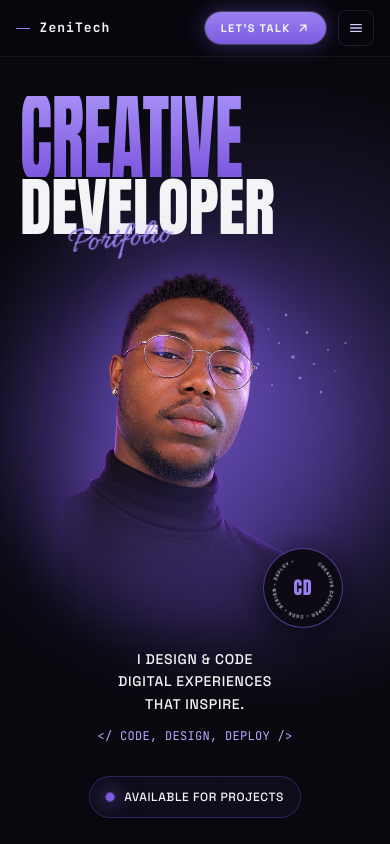
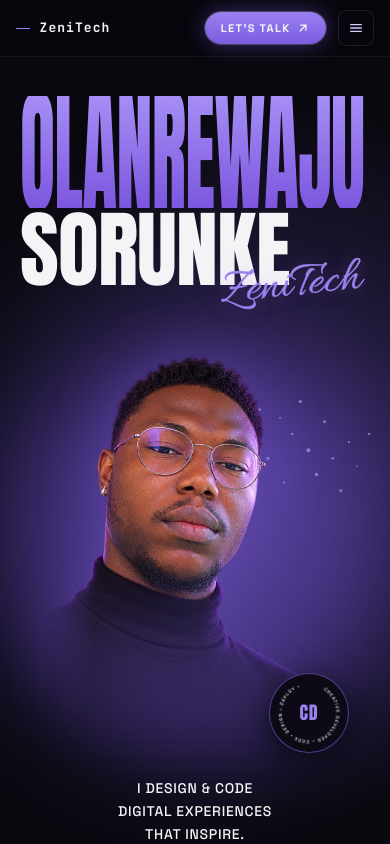
Before and after one commit to zenitech007/zenitech-portfolio, a Next.js app: page / in a window 390 px wide. Shown: the top 844 px of the page. Built offline with nearby package versions, Linux system fonts and the light colour scheme.

Commit message:
feat: update layout and responsiveness for ContactFooter, FeaturedProjects, Hero, ToolkitProcessCta, WhatIDo, and OrbitLine components

```diff
--- a/components/Hero.tsx
+++ b/components/Hero.tsx
@@ -39,21 +39,101 @@ export default function Hero() {
     { value: '10+', label: 'TECHNOLOGIES' },
   ];
 
+  // Name lockup used by BOTH layouts. Everything is sized in cqw of its own wrapper
+  // (wrapper width = 100cqw), so it fills any column width without breakpoints.
+  // Anton widths: OLANREWAJU = 4.78em, SORUNKE = 3.21em.
+  const nameLockup = (
+    <div className="relative w-full" style={{ containerType: 'inline-size' }}>
+      <div className="relative" style={{ height: '63cqw' }}>
+        <h1
+          aria-label="Olanrewaju Sorunke, ZeniTech"
+          className="font-display font-normal uppercase select-none"
+        >
+          {/* Line 1: tall, condensed, gradient */}
+          <motion.div
+            custom={2}
+            variants={fadeUp}
+            initial="hidden"
+            animate="visible"
+            aria-hidden="true"
+            style={{ height: '33.8cqw' }}
+          >
+            <span
+              className="creative-gradient-text block"
+              style={{
+                fontSize: '20.6cqw',
+                lineHeight: 0.82,
+                letterSpacing: '-0.01em',
+                transform: 'scale(1, 1.9)',
+                transformOrigin: 'top left',
+                whiteSpace: 'nowrap',
+              }}
+            >
+              OLANREWAJU
+            </span>
+          </motion.div>
+
+          {/* Line 2: solid white, touches line 1 */}
+          <motion.div
+            custom={3}
+            variants={fadeUp}
+            initial="hidden"
+            animate="visible"
+            aria-hidden="true"
+            style={{ marginTop: '0.4cqw' }}
+          >
+            <span
+              className="block text-[#f4f4f6]"
+              style={{
+                fontSize: '24cqw',
+                lineHeight: 0.82,
+                letterSpacing: '-0.01em',
+                whiteSpace: 'nowrap',
+              }}
+            >
+              SORUNKE
+            </span>
+          </motion.div>
+        </h1>
+
+        {/* Script word overlapping the bottom edge of SORUNKE */}
+        <motion.div
+          custom={4}
+          variants={fadeUp}
+          initial="hidden"
+          animate="visible"
+          className="pointer-events-none absolute select-none"
+          style={{ left: '57cqw', top: '49.5cqw' }}
+          aria-hidden="true"
+        >
+          <div style={{ transform: 'rotate(-6deg)', transformOrigin: 'left center' }}>
+            <span
+              className="portfolio-script block whitespace-nowrap leading-none text-[#9a80f0]"
+              style={{ fontSize: '14cqw' }}
+            >
+              ZeniTech
+            </span>
+          </div>
+        </motion.div>
+      </div>
+    </div>
+  );
+
   return (
     <section
       id="home"
-      aria-label="Creative Developer Hero Section"
-      className="relative w-full min-h-screen bg-[#08070d] hero-atmosphere flex items-center justify-center overflow-hidden"
+      aria-label="Introduction"
+      className="relative w-full bg-[#08070d] hero-atmosphere overflow-hidden lg:flex lg:justify-center"
     >
       {/* ── Film-Grain Noise Overlay (feTurbulence) ── */}
       <NoiseOverlay />
 
       {/* ══════════════════════════════════════════════════════════════════════
-          DESKTOP: PIXEL-PERFECT COMPOSITION FRAME (>= 768px)
+          DESKTOP: PIXEL-PERFECT COMPOSITION FRAME (>= 1024px)
           Aspect ratio 3/2, max 1440px, container-type: inline-size
           All coordinates positioned in % of frame, all fonts in cqw
           ══════════════════════════════════════════════════════════════════════ */}
-      <div className="hidden md:block w-full max-w-[1440px] h-full">
+      <div className="hidden lg:block w-full max-w-[1440px]">
         <div
           className="relative w-full aspect-[3/2] select-none"
           style={{ containerType: 'inline-size' }}
@@ -136,94 +216,13 @@ export default function Hero() {
           </div>
 
           {/* ── 3. Headline (left x 4%, top y 12%), z-index ABOVE portrait ── */}
+          {/* ── Headline: name lockup (x 4%, y 12%, 54cqw wide) ── */}
           <div
             className="absolute z-30 pointer-events-none"
-            style={{
-              left: '4%',
-              top: '12%',
-              width: '58%',
-            }}
+            style={{ left: '4%', top: '12%', width: '54cqw' }}
           >
-            <h1
-              aria-label="Creative Developer Portfolio"
-              className="relative flex flex-col font-display font-normal uppercase select-none"
-            >
-              {/* Line 1: CREATIVE — Taller than DEVELOPER (~1.7x), gradient fill */}
-              <motion.div
-                custom={2}
-                variants={fadeUp}
-                initial="hidden"
-                animate="visible"
-                style={{
-                  height: '21.1cqw',
-                }}
-              >
-                <span
-                  className="creative-gradient-text block"
-                  style={{
-                    fontSize: '14.5cqw',
-                    lineHeight: 0.82,
-                    letterSpacing: '-0.01em',
-                    transform: 'scale(0.96, 1.7)',
-                    transformOrigin: 'top left',
-                  }}
-                >
-                  CREATIVE
-                </span>
-              </motion.div>
-
-              {/* Line 2: DEVELOPER — Solid #f4f4f6, touches bottom of CREATIVE */}
-              <motion.div
-                custom={3}
-                variants={fadeUp}
-                initial="hidden"
-                animate="visible"
-                className="relative"
-              >
-                <span
-                  className="block text-[#f4f4f6]"
-                  style={{
-                    fontSize: '14.5cqw',
-                    lineHeight: 0.82,
-                    letterSpacing: '-0.01em',
-                  }}
-                >
-                  DEVELOPER
-                </span>
-              </motion.div>
-            </h1>
+            {nameLockup}
           </div>
-
-          {/* Overlapping "Portfolio" Script Word:
-              Solid violet-400, left edge at x 29%, top at y 60%, overlapping bottom edge of DEVELOPER under V-E-L */}
-          <motion.div
-            custom={4}
-            variants={fadeUp}
-            initial="hidden"
-            animate="visible"
-            className="absolute z-35 pointer-events-none select-none"
-            style={{
-              left: '29%',
-              top: '60%',
-            }}
-          >
-            <div
-              style={{
-                transform: 'rotate(-6deg)',
-                transformOrigin: 'left center',
-              }}
-            >
-              <span
-                className="portfolio-script block text-[#9a80f0] whitespace-nowrap leading-none"
-                style={{
-                  fontSize: 'clamp(38px, 8.5cqw, 126px)',
-                }}
-                aria-hidden="true"
-              >
-                Portfolio
-              </span>
-            </div>
-          </motion.div>
 
           {/* ── 4. Left Text Block (x 4%) ── */}
           <div
@@ -390,116 +389,78 @@ export default function Hero() {
       </div>
 
       {/* ══════════════════════════════════════════════════════════════════════
-          MOBILE: BEAUTIFULLY STACKED RESPONSIVE LAYOUT (< 768px)
-          headline -> portrait -> tagline -> badge -> stats grid
+          MOBILE + TABLET (< 1024px)
+          Phones: one column  → headline, portrait, tagline, stats (2x2)
+          Tablets (>= 640px): two columns → headline + copy | portrait, stats (4 across)
           ══════════════════════════════════════════════════════════════════════ */}
-      <div className="block md:hidden w-full px-5 pt-24 pb-8 z-20 relative max-w-md mx-auto select-none">
-        {/* Mobile Headline */}
-        <div className="relative mb-8">
-          <h1
-            aria-label="Creative Developer Portfolio"
-            className="flex flex-col font-display uppercase tracking-tight select-none"
+      <div className="relative z-20 mx-auto w-full max-w-4xl select-none px-5 pb-12 pt-24 sm:px-8 sm:pb-16 sm:pt-28 lg:hidden">
+        <div className="grid grid-cols-1 gap-y-8 sm:grid-cols-[1.12fr_1fr] sm:items-center sm:gap-x-8">
+          {/* Headline */}
+          <div className="sm:col-start-1 sm:row-start-1">{nameLockup}</div>
+
+          {/* Portrait with dust burst + badge */}
+          <div
+            className="relative mx-auto w-full max-w-[300px] sm:col-start-2 sm:row-span-2 sm:row-start-1 sm:max-w-[380px]"
+            style={{ aspectRatio: '524 / 693' }}
           >
-            <span
-              className="creative-gradient-text block text-[4.4rem] leading-[0.8] origin-top-left"
-              style={{
-                transform: 'scale(0.96, 1.45)',
-                marginBottom: '1.8rem',
-              }}
-            >
-              CREATIVE
-            </span>
-            <span className="text-[#f4f4f6] block text-[4rem] leading-[0.82]">
-              DEVELOPER
-            </span>
-          </h1>
-
-          {/* Script Word: Portfolio */}
-          <div
-            className="absolute -bottom-6 left-12 z-30"
-            style={{ transform: 'rotate(-6deg)' }}
-          >
-            <span className="portfolio-script text-4xl text-[#9a80f0] block leading-none">
-              Portfolio
-            </span>
-          </div>
+            <div className="absolute inset-0 -z-10 flex scale-[1.35] items-center justify-center">
+              <DustBurst className="h-full w-full" />
             </div>
 
-        {/* Mobile Portrait with Dust Burst */}
-        <div className="relative w-full aspect-[4/5] max-w-[280px] mx-auto my-8">
-          {/* Dust Burst behind */}
-          <div className="absolute inset-0 scale-125 -z-10 flex items-center justify-center">
-            <DustBurst className="w-full h-full" />
-          </div>
-
-          {/* Cutout Portrait */}
             <div
-            className="relative w-full h-full"
+              className="relative h-full w-full"
               style={{ filter: 'drop-shadow(0 0 30px rgba(123,92,224,0.35))' }}
             >
               <div
-              className="relative w-full h-full"
-              style={{
-                maskImage: PORTRAIT_SIDE_FADE,
-                WebkitMaskImage: PORTRAIT_SIDE_FADE,
-              }}
+                className="relative h-full w-full"
+                style={{ maskImage: PORTRAIT_SIDE_FADE, WebkitMaskImage: PORTRAIT_SIDE_FADE }}
               >
                 <div
-                className="relative w-full h-full"
-                style={{
-                  maskImage: PORTRAIT_BOTTOM_FADE,
-                  WebkitMaskImage: PORTRAIT_BOTTOM_FADE,
-                }}
+                  className="relative h-full w-full"
+                  style={{ maskImage: PORTRAIT_BOTTOM_FADE, WebkitMaskImage: PORTRAIT_BOTTOM_FADE }}
                 >
                   <Image
                     src="/hero-portrait.png"
-                  alt="Creative Developer Portrait Cutout"
+                    alt="Olanrewaju Sorunke portrait"
                     fill
                     priority
-                  sizes="280px"
+                    sizes="(min-width: 640px) 380px, 300px"
                     className="object-contain object-bottom"
                   />
                 </div>
               </div>
             </div>
 
-          {/* Circular Badge pinned on Mobile */}
-          <div className="absolute -bottom-3 -right-2 w-20 h-20 z-30">
-            <OrbitBadge className="w-full h-full" />
+            <div className="absolute -bottom-2 -right-1 z-30 h-20 w-20 sm:-right-3 sm:h-24 sm:w-24">
+              <OrbitBadge className="h-full w-full" />
             </div>
           </div>
 
-        {/* Mobile Tagline & Code */}
-        <div className="space-y-3 mb-8 text-center sm:text-left">
-          <p className="font-sans font-medium uppercase text-sm tracking-wider text-[#f4f4f6] leading-relaxed">
+          {/* Tagline, code line, availability */}
+          <div className="space-y-5 text-center sm:col-start-1 sm:row-start-2 sm:text-left">
+            <p className="font-sans text-sm font-medium uppercase leading-relaxed tracking-wider text-[#f4f4f6] sm:text-base">
               I DESIGN &amp; CODE<br />
               DIGITAL EXPERIENCES<br />
               THAT INSPIRE.
             </p>
-          <p className="font-mono text-xs text-[#b9a6ff] tracking-wide">
+            <p className="font-mono text-xs tracking-wide text-[#b9a6ff] sm:text-sm">
               &lt;/ CODE, DESIGN, DEPLOY /&gt;
             </p>
-        </div>
-
-        {/* Mobile "AVAILABLE FOR PROJECTS" Dot Label */}
-        <div className="flex items-center justify-center gap-2.5 py-3 px-4 rounded-full bg-[#120d22]/70 border border-[#7b5ce0]/30 w-fit mx-auto mb-8">
-          <span className="w-2 h-2 rounded-full bg-[#7b5ce0] animate-pulse-glow" />
-          <span className="font-sans font-medium uppercase text-xs tracking-wider text-[#f4f4f6]">
+            <div className="mx-auto flex w-fit items-center gap-2.5 rounded-full border border-[#7b5ce0]/30 bg-[#120d22]/70 px-4 py-3 sm:mx-0">
+              <span className="h-2 w-2 rounded-full bg-[#7b5ce0] animate-pulse-glow" />
+              <span className="font-sans text-xs font-medium uppercase tracking-wider text-[#f4f4f6]">
                 AVAILABLE FOR PROJECTS
               </span>
             </div>
+          </div>
+        </div>
 
-        {/* Mobile Divider Line */}
-        <div className="w-full h-[1px] bg-white/10 mb-8" />
-
-        {/* Mobile 2x2 Stats Grid */}
-        <div className="grid grid-cols-2 gap-6 text-center">
+        {/* Divider + stats */}
+        <div className="mt-10 grid grid-cols-2 gap-x-6 gap-y-8 border-t border-white/10 pt-8 sm:mt-12 sm:grid-cols-4">
           {stats.map((stat) => (
-            <div key={stat.label} className="flex flex-col items-center">
-              <span className="font-sans font-bold text-2xl text-[#9a80f0]">
-                {stat.value}
-              </span>
-              <span className="font-sans font-medium uppercase text-[10px] text-[#a8a5b8] tracking-widest mt-1">
+            <div key={stat.label} className="flex flex-col items-center sm:items-start">
+              <span className="font-sans text-3xl font-bold text-[#9a80f0] sm:text-4xl">{stat.value}</span>
+              <span className="mt-1 text-center font-sans text-[11px] font-medium uppercase tracking-widest text-[#a8a5b8] sm:text-left sm:text-xs">
                 {stat.label}
               </span>
             </div>
--- a/components/ToolkitProcessCta.tsx
+++ b/components/ToolkitProcessCta.tsx
@@ -91,9 +91,9 @@ export default function ToolkitProcessCta() {
     <section
       id="process"
       aria-labelledby="toolkit-process-heading"
-      className="max-w-7xl mx-auto px-4 sm:px-6 lg:px-8 py-16 sm:py-24 scroll-mt-20 border-b border-white/5"
+      className="max-w-7xl mx-auto px-4 sm:px-6 lg:px-8 py-12 sm:py-16 lg:py-24 scroll-mt-20 border-b border-white/5"
     >
-      <div className="grid grid-cols-1 lg:grid-cols-3 gap-6 items-stretch">
+      <div className="grid grid-cols-1 md:grid-cols-2 lg:grid-cols-3 gap-6 items-stretch">
 
         {/* ── CARD A: MY TOOLKIT ── */}
         <div className="bg-[#12121C] rounded-2xl border border-white/5 p-6 sm:p-7 flex flex-col justify-between gap-6 hover:border-[rgba(167,139,250,0.25)] transition-colors duration-300">
@@ -179,7 +179,7 @@ export default function ToolkitProcessCta() {
         </div>
 
         {/* ── CARD C: CTA PANEL ── */}
-        <div className="relative rounded-2xl p-7 sm:p-8 flex flex-col justify-between overflow-hidden bg-gradient-to-br from-[#A78BFA] to-[#7C3AED] min-h-[360px] lg:min-h-full shadow-xl">
+        <div className="relative rounded-2xl p-7 sm:p-8 flex flex-col justify-between overflow-hidden bg-gradient-to-br from-[#A78BFA] to-[#7C3AED] min-h-[300px] md:col-span-2 lg:col-span-1 lg:min-h-full shadow-xl">
           {/* Subtle Background Pattern & Glow */}
           <div
             className="pointer-events-none absolute -right-10 -bottom-10 w-48 h-48 rounded-full bg-white/10 blur-2xl select-none"
--- a/components/WhatIDo.tsx
+++ b/components/WhatIDo.tsx
@@ -84,7 +84,7 @@ export default function WhatIDo() {
     <section
       id="services"
       aria-labelledby="services-heading"
-      className="max-w-7xl mx-auto px-4 sm:px-6 lg:px-8 py-16 sm:py-24 scroll-mt-20 border-b border-white/5"
+      className="max-w-7xl mx-auto px-4 sm:px-6 lg:px-8 py-12 sm:py-16 lg:py-24 scroll-mt-20 border-b border-white/5"
     >
       <div className="grid grid-cols-1 lg:grid-cols-[1fr_2.5fr] gap-10 lg:gap-12 items-start">
         {/* Left Column: Heading + Intro */}
--- a/components/hero/OrbitLine.tsx
+++ b/components/hero/OrbitLine.tsx
@@ -48,8 +48,8 @@ export default function OrbitLine({ className = '' }: { className?: string }) {
       />
 
       {/* 2. Large 4-point sparkle at (688, 190), radius ~9 */}
+      <g transform="translate(688, 190)">
       <motion.g
-        transform="translate(688, 190)"
         animate={
           shouldReduceMotion
             ? { opacity: 1 }
@@ -66,10 +66,11 @@ export default function OrbitLine({ className = '' }: { className?: string }) {
       >
         <path d={sparkleD(9)} fill="#b9a6ff" />
       </motion.g>
+      </g>
 
       {/* 3. Small 4-point sparkle at (662, 227), radius ~5 */}
+      <g transform="translate(662, 227)">
       <motion.g
-        transform="translate(662, 227)"
         animate={
           shouldReduceMotion
             ? { opacity: 1 }
@@ -87,6 +88,7 @@ export default function OrbitLine({ className = '' }: { className?: string }) {
       >
         <path d={sparkleD(5)} fill="#b9a6ff" />
       </motion.g>
+      </g>
     </svg>
   );
 }
```
Also changed, not shown: components/ContactFooter.tsx (+4 -4 lines), components/FeaturedProjects.tsx (+16 -6 lines). Lines whose indentation alone changed are shown as unchanged.
